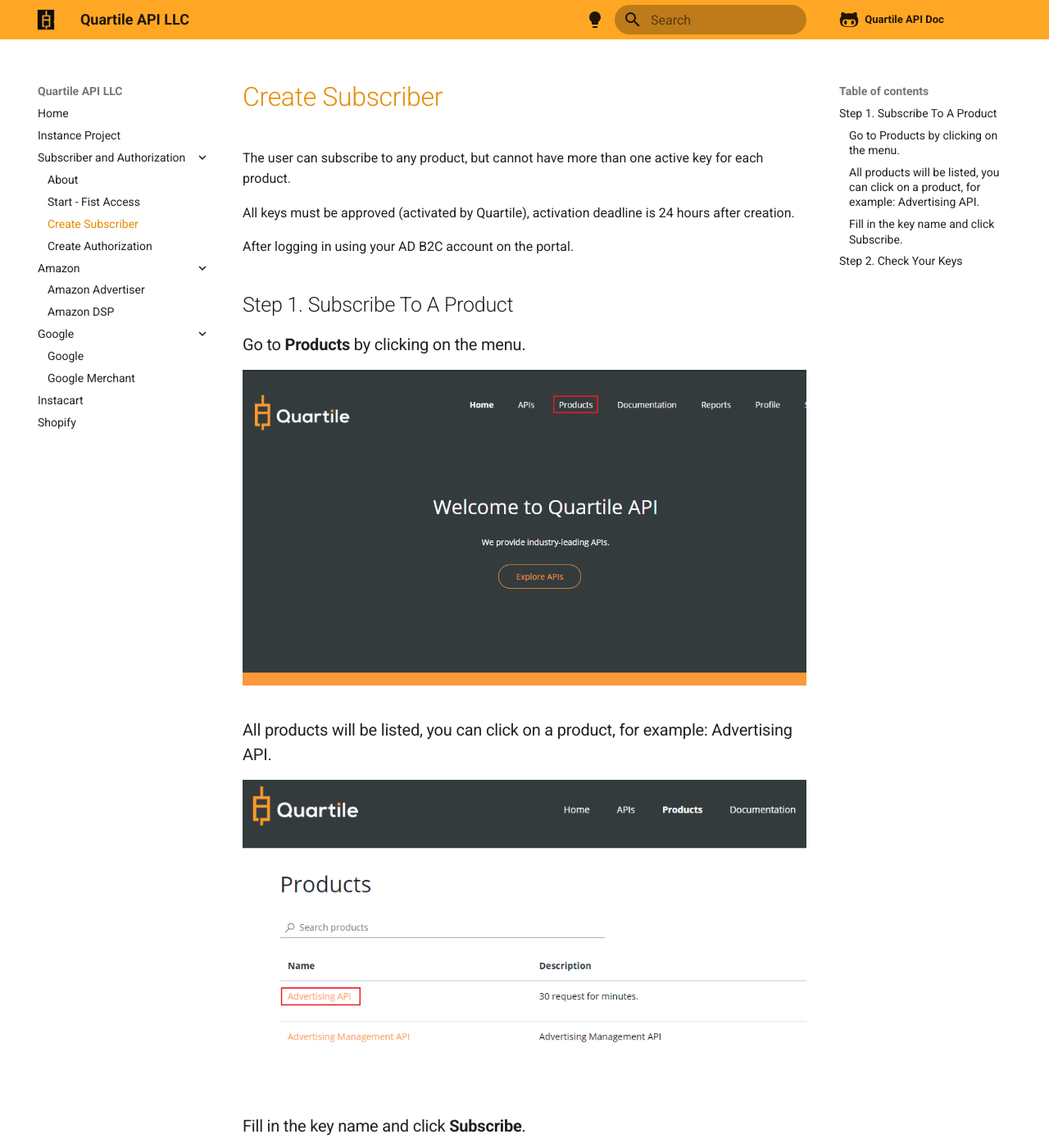
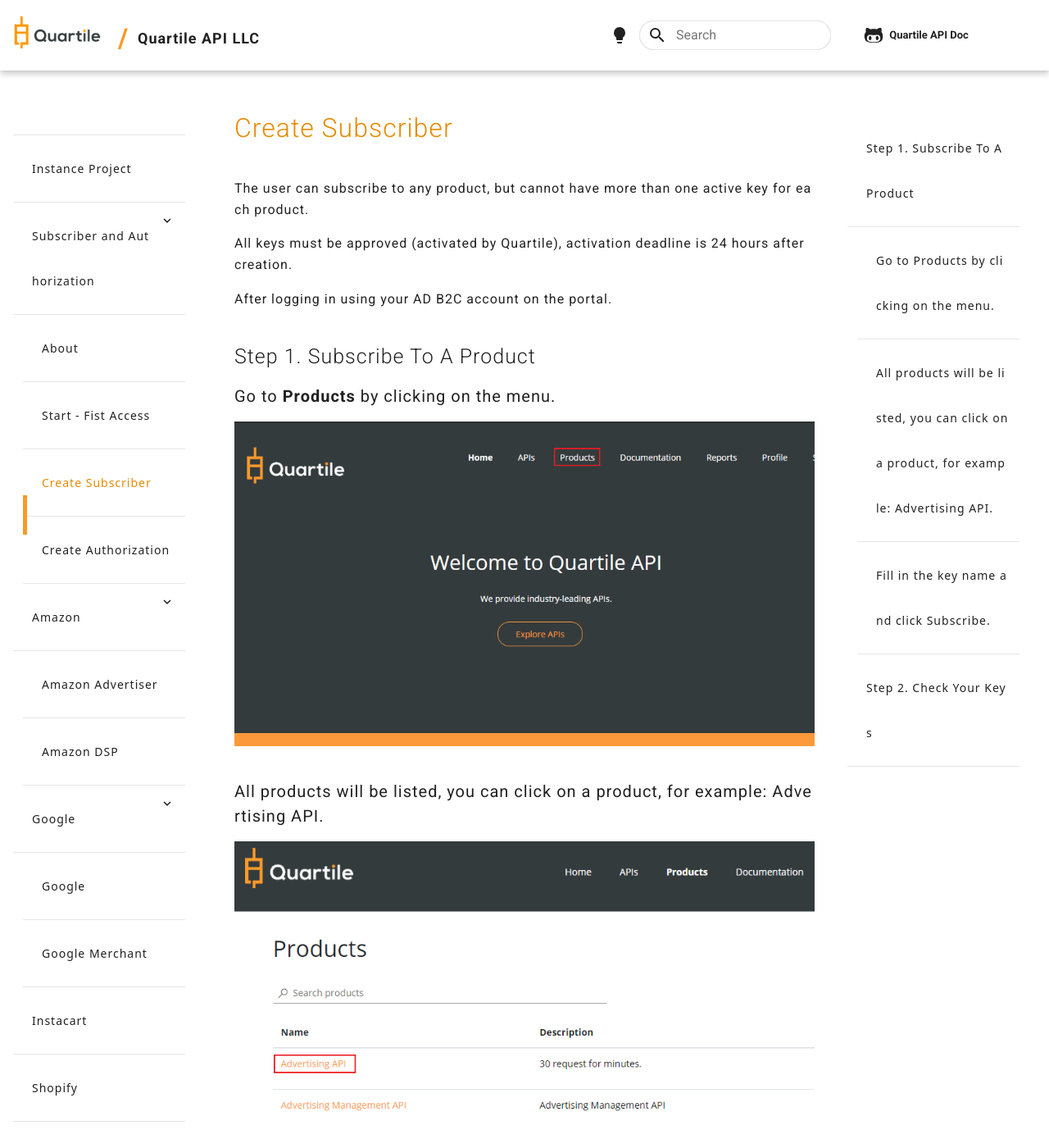
Before and after one commit to carlos-rian-quartile/quartile-api-documentation, an MkDocs documentation site: the page built from docs/auth-subscriber.md, in a window 1280 px wide and 1400 px high. Shown: the whole window at 82% size. Built offline with MkDocs 1.6.1 and Material for MkDocs 9.7.7, drawn with Linux system fonts in a browser that asks for light colours; comment, search, counter and statistics services are not loaded.

Commit message:
Deploy using CI - Build: 2004

```diff
--- a/docs/css/extras.css
+++ b/docs/css/extras.css
@@ -1,5 +1,18 @@
+@import 'variables.css';
+
+p, h1, h2, h3, h4, h5, h6, span {
+    letter-spacing: 1px !important;
+    word-break: break-all;
+}
+
+.md-grid {
+    max-width: 70rem;
+}
+.md-sidebar {
+    width: 13.1rem;
+}
 .md-header {
-    background-color: var(--md-primary-fg-color);
+    background-color: var(--white);
     box-shadow: transparent 0px 0px 0.2rem, transparent 0px 0.2rem 0.4rem;
     color: var(--md-primary-bg-color);
     left: 0px;
@@ -8,8 +21,62 @@
     top: 0px;
     z-index: 2;
     font-weight: bold;
+    padding: 8px 0;
+    box-shadow: 0 0 0.2rem rgb(0 0 0 / 10%), 0 0.2rem 0.4rem rgb(0 0 0 / 20%);
+    transform: translateY(0%) !important;
+    transition: transform .25s cubic-bezier(.1,.7,.1,1),box-shadow .25s !important;
 }
+.md-header__button.md-logo img {
+    width: 110px;
+    height: auto;
+}
+.md-nav__link {
+    padding: 13px;
+    margin-top: 0;
+    font-family: system-ui;
+}
+@media only screen and (max-width: 1220px) {
+    .md-sidebar {
+        width: 242px;
+    }
+}
+@media only screen and (min-width: 1220px) {
+    .md-nav__link {
+        border-bottom: 1px solid #e6e6e6;
+    }
+    a.md-nav__link.md-nav__link--active::before {
+        content: '';
+        width: 5px;
+        height: 48px;
+        background: var(--primary);
+        display: block;
+        position: absolute;
+        left: 16px;
+        margin-top: -14px;
+    }
+    li li a.md-nav__link.md-nav__link--active::before {
+        left: 28px;
+    }
+}
+.md-top:focus, .md-top:hover {
+    background: var(--primary);
+}
+.md-typeset .headerlink:focus, .md-typeset .headerlink:hover, .md-typeset :target>.headerlink {
+    color: var(--primary);
+}
+.md-nav__icon {
 
+}
+.md-nav__link:focus, .md-nav__link:hover {
+    color: var(--primary);
+}
+.md-typeset a:focus, .md-typeset a:hover {
+    color: var(--primary);
+    opacity: .7;
+}
+.md-nav__title {
+    display: none;
+}
 .md-typeset h1 {
     color: var(--md-typeset-a-color);
     font-size: 2em;
@@ -18,9 +85,38 @@
     text-shadow: 0ch;
 }
 
+.md-search__input {
+    border: 1px solid #e8e8e8;
+    border-radius: 25px;
+    background: white;
+}
 .md-search__form {
     background-color: rgba(0,0,0,.26);
     border-radius: .1rem;
     height: 1.8rem;
     border-radius: 20px;
 }
+
+[data-md-toggle=search]:checked~.md-header .md-search__form {
+    border-radius: 20px;
+}
+
+span.md-ellipsis {
+    line-height: 55px;
+    margin-left: 10px;
+}
+span.md-ellipsis::before {
+    content: '/';
+    color: var(--primary);
+    font-size: 33px;
+    position: absolute;
+    top: 0px;
+    left: -14px;
+}
+.md-footer {
+    background: var(--primary);
+}
+.md-footer-meta {
+    padding: 0;
+    background: var(--dark-gray);
+}
--- /dev/null
+++ b/docs/css/variables.css
@@ -0,0 +1,6 @@
+:root {
+    --primary: #fd9827;
+    --light-gray: #e6e6e6;
+    --dark-gray: #3c3c3c;
+    --white: white;
+}
--- a/mkdocs.yml
+++ b/mkdocs.yml
@@ -30,7 +30,7 @@
   icon:
     repo: fontawesome/brands/github-alt
   logo: img/icon-quartile.png
-  favicon: img/favicon.png
+  favicon: img/favicon.ico
   language: en
 repo_name: 'Quartile API Doc'
 repo_url: 'https://github.com/carlos-rian-quartile/quartile-api-documentation'
```
Also changed, not shown: docs/img/favicon.ico (added), docs/img/favicon.png (deleted), docs/img/icon-quartile.png.
